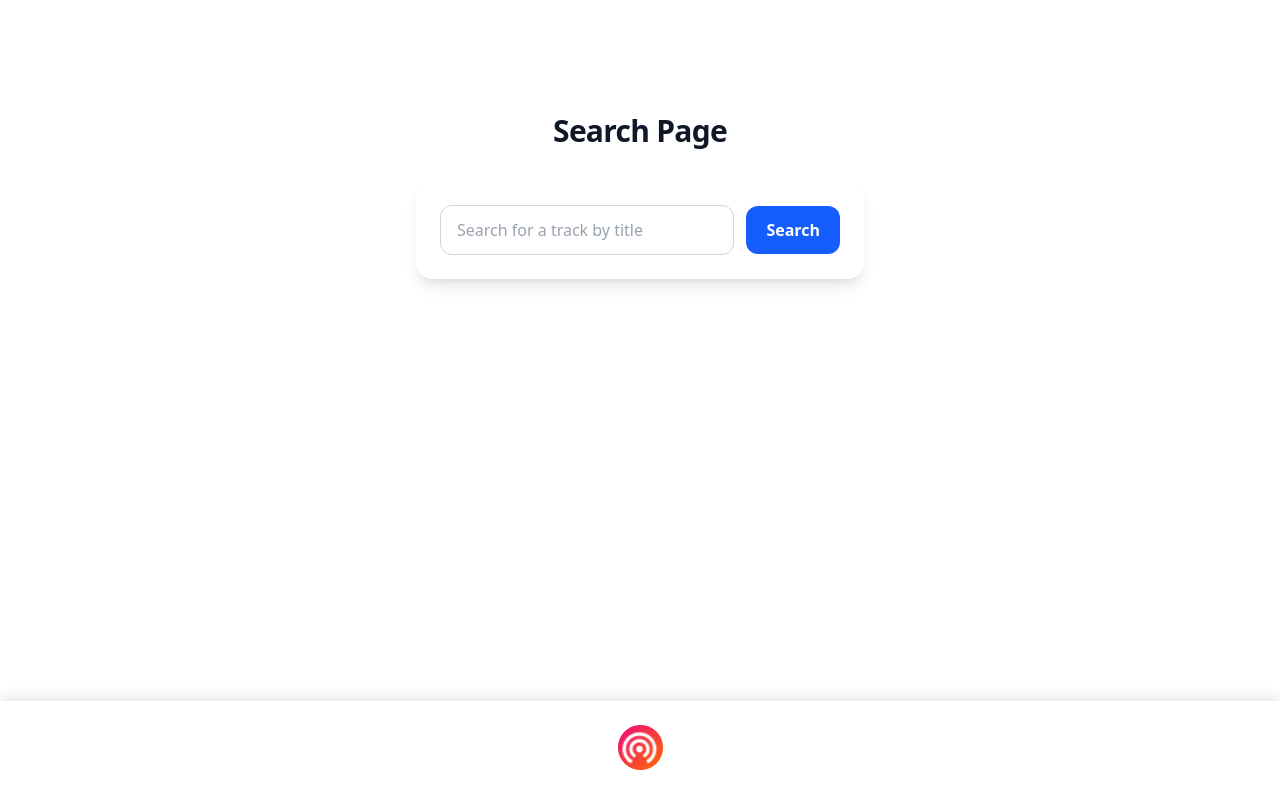
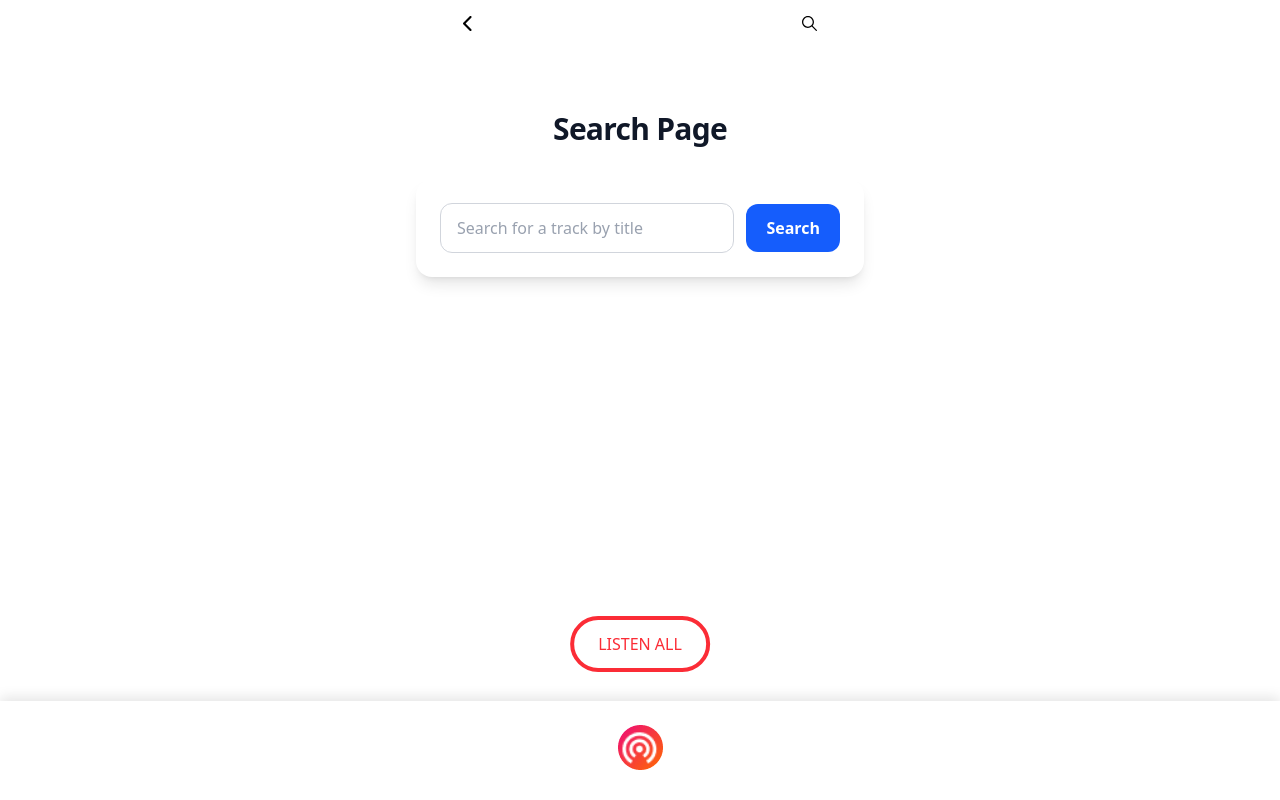
Before and after one commit to Jan-C-Nielsen/iplay-next, a Next.js app: page /search in a window 1280 px wide. Built offline with nearby package versions, Linux system fonts and the light colour scheme.

Commit message:
Fixed header color

```diff
--- a/src/app/albumdetail/[album_id]/page.jsx
+++ b/src/app/albumdetail/[album_id]/page.jsx
@@ -44,7 +44,7 @@ export default async function AlbumDetail({ params }) {
                 </section>
             </div>
         </div>
-        <div className="mt-[160px] ">
+        <div className="mt-[160px] pb-30">
             <h2 className="text-[20px] font-bold text-center">{AlbumDetails.name}</h2>
             <ul>
                 {AlbumDetails.tracks.items.map((track, index) => (
@@ -56,6 +56,7 @@ export default async function AlbumDetail({ params }) {
                 ))}
             </ul>
         </div>
+        <ListenButton />
     </div>
         ;
 }
--- a/src/app/page.js
+++ b/src/app/page.js
@@ -14,7 +14,6 @@ export default async function Home() {
     redirect("/login"); // Redirect to login page if no access token
   }
 
-
   const PlayListResponse = await fetch("https://api.spotify.com/v1/me/playlists", {
     headers: {
       Authorization: `Bearer ${accessTokenCookie.value}`
@@ -24,9 +23,9 @@ export default async function Home() {
   let Playlists = {};
   if (PlayListResponse.headers.get("Content-Type")?.includes("application/json")) {
 
-  Playlists = await PlayListResponse.json();
+    Playlists = await PlayListResponse.json();
 
-  console.log("Playlists:", Playlists);
+    console.log("Playlists:", Playlists);
   }
   else {
     return <div >Error: {PlayListResponse.statusText}</div>;
@@ -50,7 +49,7 @@ export default async function Home() {
         ))}
       </ul>
     </div>
-    <ListenButton />
+
   </div>
     ;
 }
--- a/src/app/playall/page.jsx
+++ /dev/null
@@ -1,79 +0,0 @@
-"use client";
-import { useEffect, useRef, useState } from "react";
-
-export default function Playlist({ tracks }) {
-    const audioRef = useRef(null);
-    const [currentIndex, setCurrentIndex] = useState(null);
-    const [isPlaying, setIsPlaying] = useState(false);
-
-    const currentTrack = currentIndex !== null ? tracks[currentIndex] : null;
-
-    useEffect(() => {
-        const audio = audioRef.current;
-        if (!audio) return;
-
-        const onPlay = () => setIsPlaying(true);
-        const onPause = () => setIsPlaying(false);
-
-        audio.addEventListener("play", onPlay);
-        audio.addEventListener("pause", onPause);
-
-        return () => {
-            audio.removeEventListener("play", onPlay);
-            audio.removeEventListener("pause", onPause);
-        };
-    }, []);
-
-
-    useEffect(() => {
-        const audio = audioRef.current;
-        if (!audio) return;
-
-        const onEnded = () => {
-            setCurrentIndex((i) => {
-                if (i === null || i + 1 >= tracks.length) {
-                    return null; // playlist finished
-                }
-                return i + 1;
-            });
-        };
-
-        audio.addEventListener("ended", onEnded);
-        return () => audio.removeEventListener("ended", onEnded);
-    }, [tracks.length]);
-
-    useEffect(() => {
-        const audio = audioRef.current;
-        if (!audio || currentIndex === null) return;
-
-        audio.src = tracks[currentIndex].url;
-        audio.play();
-    }, [currentIndex, tracks]);
-
-    const playAll = () => {
-        setCurrentIndex(0);
-    };
-
-    <button onClick={playAll}>
-        ▶ Play All
-    </button>
-
-    return (
-        <div>
-            <button onClick={playAll}>
-                {isPlaying ? "Playing…" : "Play All"}
-            </button>
-
-            <ul>
-                {tracks.map((track, i) => (
-                    <li key={track.id}>
-                        {i === currentIndex && isPlaying ? "▶ " : ""}
-                        {track.title}
-                    </li>
-                ))}
-            </ul>
-
-            <audio ref={audioRef} />
-        </div>
-    );
-}
--- a/src/app/playlist/[playlist_id]/PlayListClient.jsx
+++ b/src/app/playlist/[playlist_id]/PlayListClient.jsx
@@ -20,7 +20,7 @@ export default function PlayListClient({ tracks }) {
       <div className="-mt-48 z-100 relative h-[155px]" >
         {isPlayHovered && (<Image className="mx-auto" src={isPlayHovered} alt="Example image" width={155} height={155} />)}
       </div>
-      <div className="flex items-center justify-center mt-10">
+      <div className="flex pb-30 items-center justify-center mt-10">
         <ul>
           {tracks.map((track, index) => (
             <PlayListItem
--- a/src/app/playlist/[playlist_id]/page.jsx
+++ b/src/app/playlist/[playlist_id]/page.jsx
@@ -9,8 +9,8 @@ import { redirect } from "next/navigation";
 
 
 export default async function Playlist({ params }) {
-    const cookieStore = await cookies();// forkert siger AI
-    // const cookieStore = cookies();
+    const cookieStore = await cookies();
+
     const accessTokenCookie = cookieStore.get("IPM_AT");
 
     if (!accessTokenCookie) {
--- a/src/app/search/page.jsx
+++ b/src/app/search/page.jsx
@@ -6,6 +6,7 @@ import { redirect, useSearchParams } from "next/navigation.js";
 import PlayListClient from "../playlist/[playlist_id]/PlayListClient";
 import PlayListItem from "@/PlayListItem";
 import { saveMessage } from "./actions";
+import ListenButton from "@/ListenButton";
 
 
 
@@ -62,7 +63,7 @@ export default async function SearchPage({ searchParams }) {
                 </button>
             </form>
 
-            <div className="flex items-center justify-center mt-10">
+            <div className="flex pb-30 items-center justify-center mt-10">
                 <ul>
                     {tracks && tracks.tracks.items.map((track, index) => (
                         console.log("track:", track),
@@ -74,6 +75,7 @@ export default async function SearchPage({ searchParams }) {
                     ))}
                 </ul>
             </div>
+            <ListenButton />
         </div>
     );
 }
--- a/src/header.jsx
+++ b/src/header.jsx
@@ -8,41 +8,24 @@ import { usePathname, useRouter } from "next/navigation";
 export default function Header() {
     const router = useRouter();
 
- const pathname = usePathname();
+    const pathname = usePathname();
 
-  const headerClass = (() => {
-    if (pathname === "/") {
-      return "bg-transparent text-white";
-    }
-    if (pathname.startsWith("/search")) {
-      return "bg-white/80 backdrop-blur-md text-black";
-    }
-    if (pathname.startsWith("/profile")) {
-      return "bg-black text-white";
-    }
-    return "bg-white text-black";
-  })();
+    const blackfill = pathname.startsWith("/search") || pathname.startsWith("/newreleases");
 
     return (
         <header>
-            <div className={`fixed relative z-10 w-[450px] pt-4 pb-4 mx-auto flex ${headerClass} mix-blend-difference`}>
+            <div className={`fixed relative z-10 w-[450px] pt-4 pb-4 mx-auto flex `}>
                 <button className="ml-12 cursor-pointer " onClick={() => router.back()}>
-                    <Image
-                        src="/_ionicons_svg_ios-arrow-back.svg"
-                        alt="Back"
-                        width={10}
-                        height={10}
-                    />
+                    <svg width="9" height="15" viewBox="0 0 9 15" xmlns="http://www.w3.org/2000/svg">
+                        <path d="M2.58512 7.49805L8.26071 1.82693C8.68046 1.40718 8.68046 0.728427 8.26071 0.313144C7.84095 -0.10661 7.16221 -0.102147 6.74246 0.313144L0.312221 6.73893C-0.0941362 7.14528 -0.103078 7.79724 0.280955 8.21698L6.73799 14.6874C6.94787 14.8973 7.22473 15 7.49713 15C7.76951 15 8.04637 14.8973 8.25625 14.6874C8.67599 14.2677 8.67599 13.5889 8.25625 13.1736L2.58512 7.49805Z" fill={blackfill ? "black" : "white"} />
+                    </svg>
+
                 </button>
 
                 <Link href="/search" className="ml-auto mr-12">
-                    <Image
-                        src="/_ionicons_svg_ios-search.svg"
-                        alt="Overlay"
-                        width={15}
-                        height={15}
-
-                    />
+                    <svg width="15" height="15" viewBox="0 0 15 15" xmlns="http://www.w3.org/2000/svg">
+                        <path d="M14.8204 13.9143L10.6496 9.7045C11.4658 8.68133 11.9578 7.3848 11.9578 5.97501C11.9578 2.67508 9.28274 0 5.97891 0C2.67509 0 0 2.67899 0 5.97891C0 9.27883 2.67509 11.9539 5.97891 11.9539C7.40823 11.9539 8.71648 11.454 9.74747 10.6183L13.8909 14.8008C14.0159 14.9336 14.1877 15 14.3556 15C14.5158 15 14.6759 14.9414 14.7969 14.8243C15.0547 14.5782 15.0625 14.1721 14.8204 13.9143ZM5.97891 10.6691C4.72533 10.6691 3.54595 10.1809 2.65946 9.29445C1.77298 8.40797 1.28482 7.22858 1.28482 5.97891C1.28482 4.72533 1.77298 3.54595 2.65946 2.66337C3.54595 1.77688 4.72533 1.28873 5.97891 1.28873C7.23249 1.28873 8.41187 1.77688 9.29836 2.66337C10.1849 3.54986 10.673 4.72923 10.673 5.97891C10.673 7.23249 10.1849 8.41187 9.29836 9.29445C8.41187 10.1809 7.23249 10.6691 5.97891 10.6691Z" fill={blackfill ? "black" : "white"} />
+                    </svg>
                 </Link>
             </div>
         </header>
```
